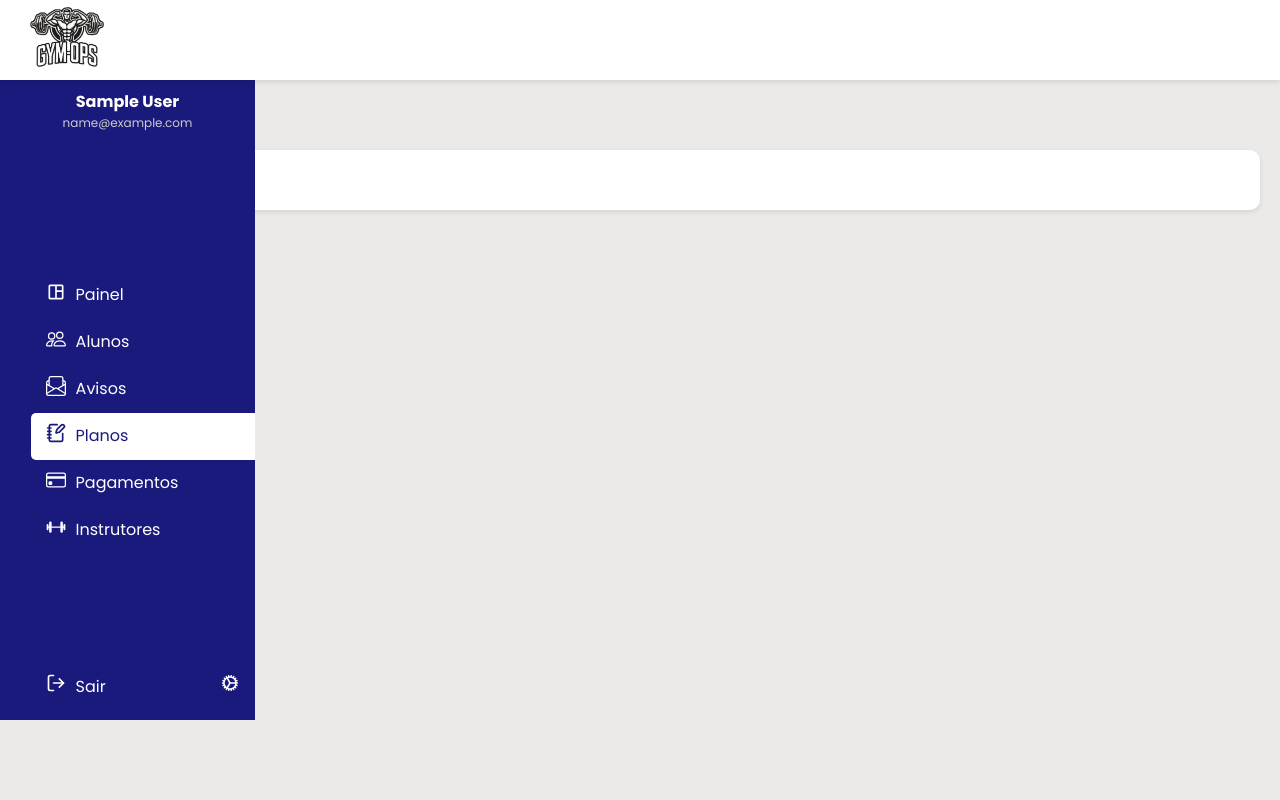
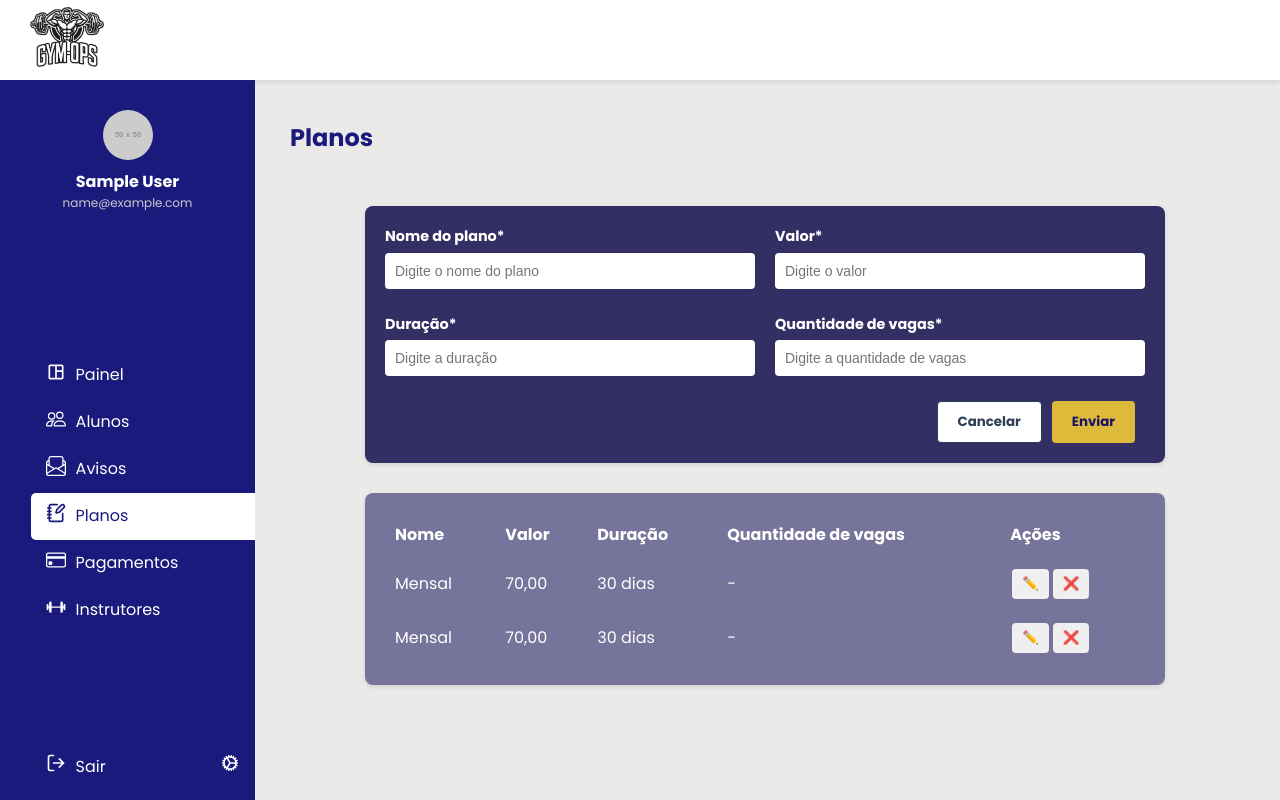
Before and after one commit to jeffaugg/gym-ops, a React (Vite) app in the folder Front/: page /adminplans in a window 1280 px wide. Built offline with nearby package versions, Linux system fonts and the light colour scheme; sample sign-in values are in the browser's storage.

Commit message:
feat: adiciona formulário e tabela de planos na área administrativa

```diff
--- /dev/null
+++ b/Front/src/components/Admin/PlansForm/PlansForm.css
@@ -0,0 +1,39 @@
+.plans-form {
+    width: 100%;
+    max-width: 800px;
+    background-color: #332F64;
+    padding: 20px;
+    border-radius: 8px;
+    color: white;
+    box-shadow: 0 2px 5px rgba(0, 0, 0, 0.1);
+  }
+
+  .plans-form .form-group {
+    display: flex;
+    justify-content: space-between;
+    gap: 20px;
+    margin-bottom: 20px;
+  }
+
+  .plans-form label {
+    flex: 1;
+    display: flex;
+    flex-direction: column;
+    color: white;
+    font-weight: bold;
+  }
+
+  .plans-form input,
+  .plans-form select {
+    margin-top: 5px;
+    padding: 10px;
+    border: none;
+    border-radius: 4px;
+    font-size: 14px;
+  }
+
+  .plans-form .form-actions {
+    display: flex;
+    justify-content: flex-end;
+    gap: 10px;
+  }
--- /dev/null
+++ b/Front/src/components/Admin/PlansForm/PlansForm.jsx
@@ -0,0 +1,27 @@
+import React from "react";
+import "./PlansForm.css";
+import InputFieldForm from "../../InputFieldForm/InputFieldForm";
+import ButtonCancel from "../../ButtonCancel/ButtonCancel";
+import ButtonSend from "../../ButtonSend/ButtonSend";
+
+export default function PlansForm() {
+    return (
+        <div className="plans-form">
+            <form>
+                <div className="form-group">
+                    <InputFieldForm label={"Nome do plano*"} type={"text"} placeholder={"Digite o nome do plano"} />
+                    <InputFieldForm label={"Valor*"} type={"number"} placeholder={"Digite o valor"} />
+                </div>
+                <div className="form-group">
+                    <InputFieldForm label={"Duração*"} type={"number"} placeholder={"Digite a duração"} />
+                    <InputFieldForm label={"Quantidade de vagas*"} type={"number"} placeholder={"Digite a quantidade de vagas"} />
+                </div>
+
+                <div className="form-actions">
+                    <ButtonCancel />
+                    <ButtonSend />
+                </div>
+            </form>
+        </div>
+    );
+}
--- /dev/null
+++ b/Front/src/components/Admin/PlansTable/PlansTable.css
@@ -0,0 +1,43 @@
+.plans-list {
+    width: 100%;
+    max-width: 800px;
+    background-color: #77749B;
+    padding: 20px;
+    border-radius: 8px;
+    color: white;
+    box-shadow: 0 2px 5px rgba(0, 0, 0, 0.1);
+}
+
+.plans-list table {
+    width: 100%;
+    border-collapse: collapse;
+}
+
+.plans-list th,
+.plans-list td {
+    padding: 10px;
+    text-align: left;
+}
+
+.plans-list th {
+    font-weight: 700;
+    color: white;
+}
+
+.plans-list .btn.edit {
+    color: white;
+    border: none;
+    padding: 5px 10px;
+    border-radius: 4px;
+    cursor: pointer;
+    margin: 2px;
+}
+
+.plans-list .btn.delete {
+    color: white;
+    border:rgb(206, 0, 0);
+    padding: 5px 10px;
+    border-radius: 4px;
+    cursor: pointer;
+    margin: 2px;
+}
--- /dev/null
+++ b/Front/src/components/Admin/PlansTable/PlansTable.jsx
@@ -0,0 +1,42 @@
+import React from "react";
+import "./PlansTable.css";
+
+export default function PlansTable() {
+    return (
+        <div className="plans-list">
+            <table>
+                <thead>
+                    <tr>
+                        <th>Nome</th>
+                        <th>Valor</th>
+                        <th>Duração</th>
+                        <th>Quantidade de vagas</th>
+                        <th>Ações</th>
+                    </tr>
+                </thead>
+                <tbody>
+                    <tr>
+                        <td>Mensal</td>
+                        <td>70,00</td>
+                        <td>30 dias</td>
+                        <td>-</td>
+                        <td>
+                            <button className="btn edit">✏️</button>
+                            <button className="btn delete">❌</button>
+                        </td>
+                    </tr>
+                    <tr>
+                        <td>Mensal</td>
+                        <td>70,00</td>
+                        <td>30 dias</td>
+                        <td>-</td>
+                        <td>
+                            <button className="btn edit">✏️</button>
+                            <button className="btn delete">❌</button>
+                        </td>
+                    </tr>
+                </tbody>
+            </table>
+        </div>
+    )
+}
--- a/Front/src/components/Admin/StudentsForm/StudentsForm.jsx
+++ b/Front/src/components/Admin/StudentsForm/StudentsForm.jsx
@@ -10,12 +10,12 @@ export default function StudentsForm() {
         <div className="students-form">
             <form>
             <div className="form-group">
-              <InputFieldForm label="Nome*" type="text" placeholder="Digite o nome" required />
-              <InputFieldForm label="Data de nascimento*" type="date" placeholder="" required />
+              <InputFieldForm label="Nome*" type="text" placeholder="Digite o nome" />
+              <InputFieldForm label="Data de nascimento*" type="date" placeholder="" />
             </div>
 
             <div className="form-group">
-              <InputFieldForm label={"CPF*"} type={"text"} placeholder={"Digite o CPF"} required />
+              <InputFieldForm label={"CPF*"} type={"text"} placeholder={"Digite o CPF"} />
               <label>
                 Gênero*
                 <select required>
@@ -36,12 +36,12 @@ export default function StudentsForm() {
                   <option value="anual">Anual</option>
                 </select>
               </label>
-              <InputFieldForm label={"Telefone*"} type={"text"} placeholder={"Digite o telefone"} required />
+              <InputFieldForm label={"Telefone*"} type={"text"} placeholder={"Digite o telefone"} />
             </div>
 
             <div className="form-group">
-              <InputFieldForm label={"Email*"} type={"email"} placeholder={"Digite o email"} required />
-              <InputFieldForm label={"Observações de saúde*"} type={"text"} placeholder={"Digite as observações"} required />
+              <InputFieldForm label={"Email*"} type={"email"} placeholder={"Digite o email"} />
+              <InputFieldForm label={"Observações de saúde*"} type={"text"} placeholder={"Digite as observações"} />
 
             </div>
 
--- a/Front/src/components/InputFieldForm/InputFieldForm.jsx
+++ b/Front/src/components/InputFieldForm/InputFieldForm.jsx
@@ -1,11 +1,11 @@
 import React from "react";
 import "./InputFieldForm.css";
 
-export default function InputFieldForm({ label, type, placeholder, required }) {
+export default function InputFieldForm({ label, type, placeholder }) {
     return (
         <label className="input-form">
             {label}
-            <input type={type} placeholder={placeholder} required={required} />
+            <input type={type} placeholder={placeholder} required/>
         </label>
     );
 }
--- a/Front/src/pages/Admin/Plans/AdminPlans.css
+++ b/Front/src/pages/Admin/Plans/AdminPlans.css
@@ -1,18 +1,44 @@
-/* Estilo para a área principal ao lado da sidebar */
+/* Estilo para a área principal ao lado da sidebar
 .main-content {
-  flex: 1; /* Ocupa o restante do espaço */
+  flex: 1;
   display: flex;
   flex-direction: column;
   background-color: #ECE9E9;
   padding: 20px;
 }
 
-/* Container para organizar o conteúdo */
+/*
 .content-container {
   flex: 1;
-  margin-top: 130px; /* Adapta ao Topbar */
+  margin-top: 130px;
   background-color: white;
   padding: 20px;
-  border-radius: 10px;
-  box-shadow: 0 2px 5px rgba(0, 0, 0, 0.1);
+  border-radius: 10px; */
+
+  .plans-content {
+    flex: 1;
+    display: flex;
+    flex-direction: column;
+    align-items: center;
+    gap: 30px;
+    padding: 20px;
+    overflow-y: auto;
+  }
+
+  /* Cabeçalhos */
+.header,
+.plans-header {
+  width: 100%;
+  display: flex;
+  justify-content: space-between;
+  align-items: flex-start;
+  margin-bottom: 20px;
 }
+
+.plans-header h1 {
+  font-size: 24px;
+  color: #1a1a7d;
+  font-weight: 700;
+  font-family: poppins;
+  margin: 0;
+}
--- a/Front/src/pages/Admin/Plans/AdminPlans.jsx
+++ b/Front/src/pages/Admin/Plans/AdminPlans.jsx
@@ -2,20 +2,22 @@ import React from "react";
 import Sidebar from "../../../components/Admin/Sidebar/Sidebar";
 import Topbar from "../../../components/Topbar/Topbar";
 import "./AdminPlans.css";
+import Layout from "../../../components/LayoutPages/Layout";
+import PlansForm from "../../../components/Admin/PlansForm/PlansForm";
+import PlansTable from "../../../components/Admin/PlansTable/PlansTable";
 
 function AdminPlans() {
   return (
-    <div className="plans">
-      <Sidebar />
-      <div className="main-content">
-        <Topbar />
-        <div className="content-container">
-          <header className="header">
-            <h1></h1>
-          </header>
-        </div>
+
+    <Layout>
+      <div className="plans-content">
+        <header className="plans-header">
+          <h1>Planos</h1>
+        </header>
+        <PlansForm />
+        <PlansTable />
       </div>
-    </div>
+    </Layout >
   );
 }
 
```
Also changed, not shown: Front/src/pages/Admin/Warnings/AdminWarnings.jsx (+0 -14 lines).
